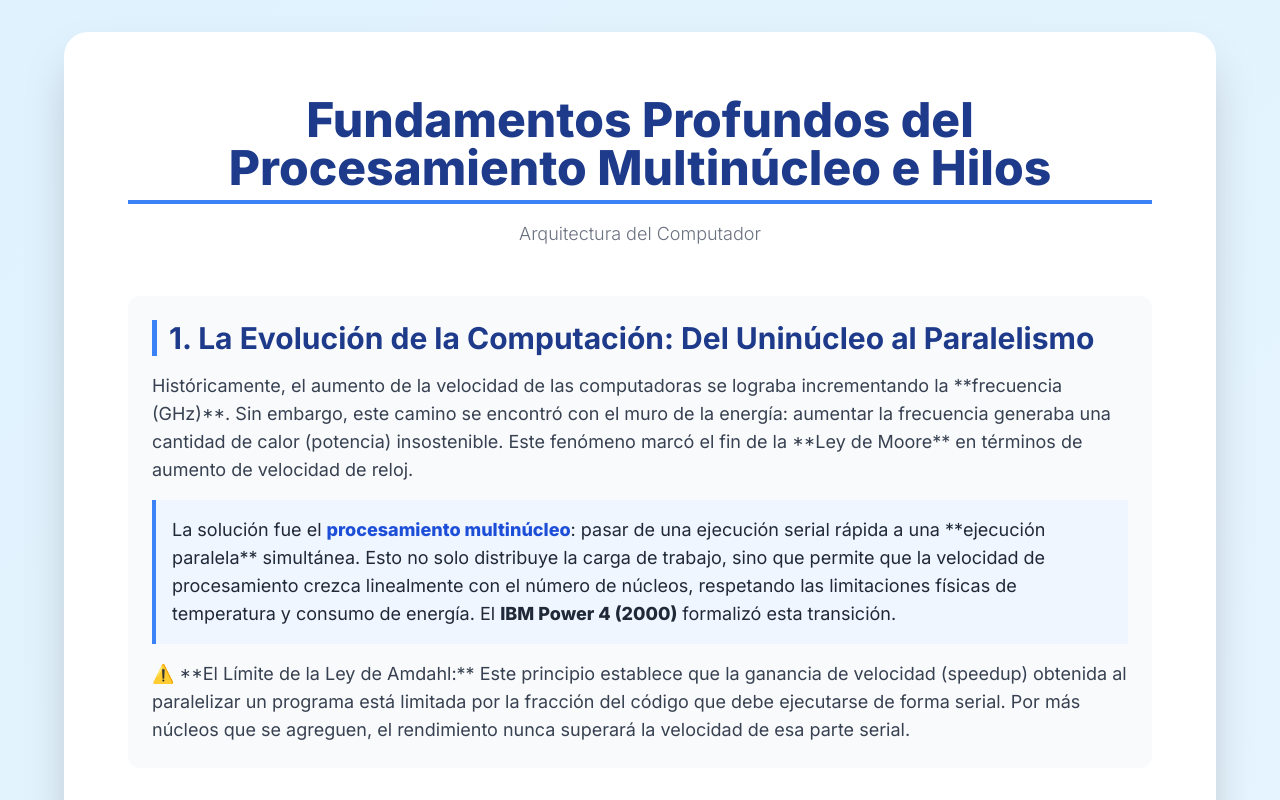
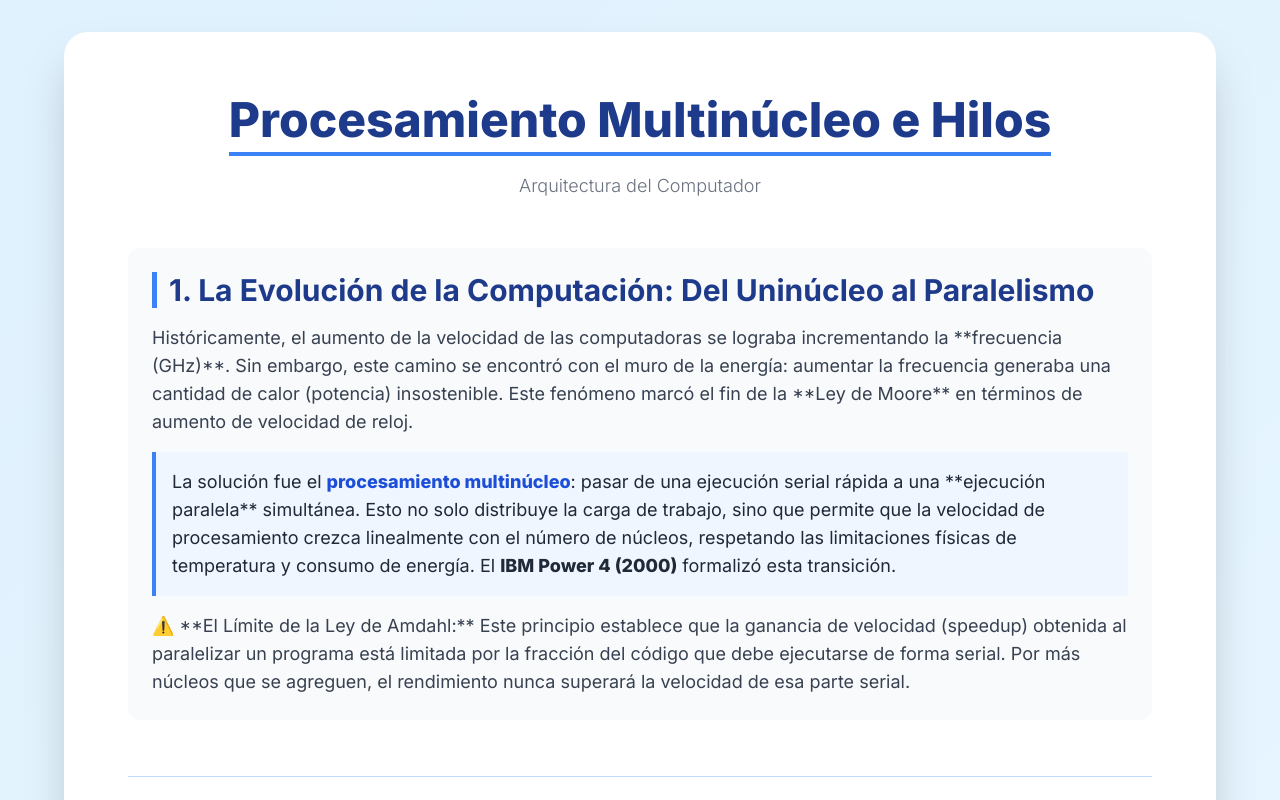
Before and after one commit to santiagofaginoli/arco, a plain HTML site: page index.html in a window 1280 px wide. Shown: the top 800 px of the page. Drawn offline with nearby package versions, Linux system fonts and the light colour scheme.

Commit message:
Update index.html

```diff
--- a/index.html
+++ b/index.html
@@ -64,7 +64,7 @@
 
         <header class="text-center mb-12">
             <h1 class="text-3xl sm:text-4xl lg:text-5xl font-extrabold mb-2 mx-auto">
-                Fundamentos Profundos del Procesamiento Multinúcleo e Hilos
+                Procesamiento Multinúcleo e Hilos
             </h1>
             <p class="text-lg text-gray-500 mt-2 font-light">Arquitectura del Computador</p>
         </header>
```
